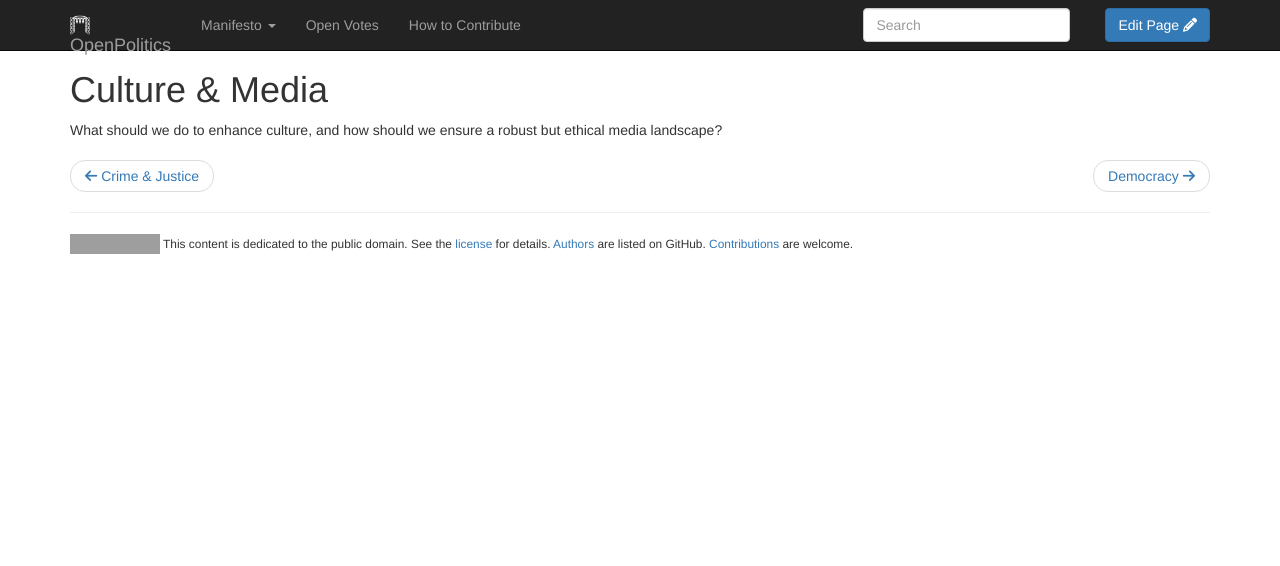
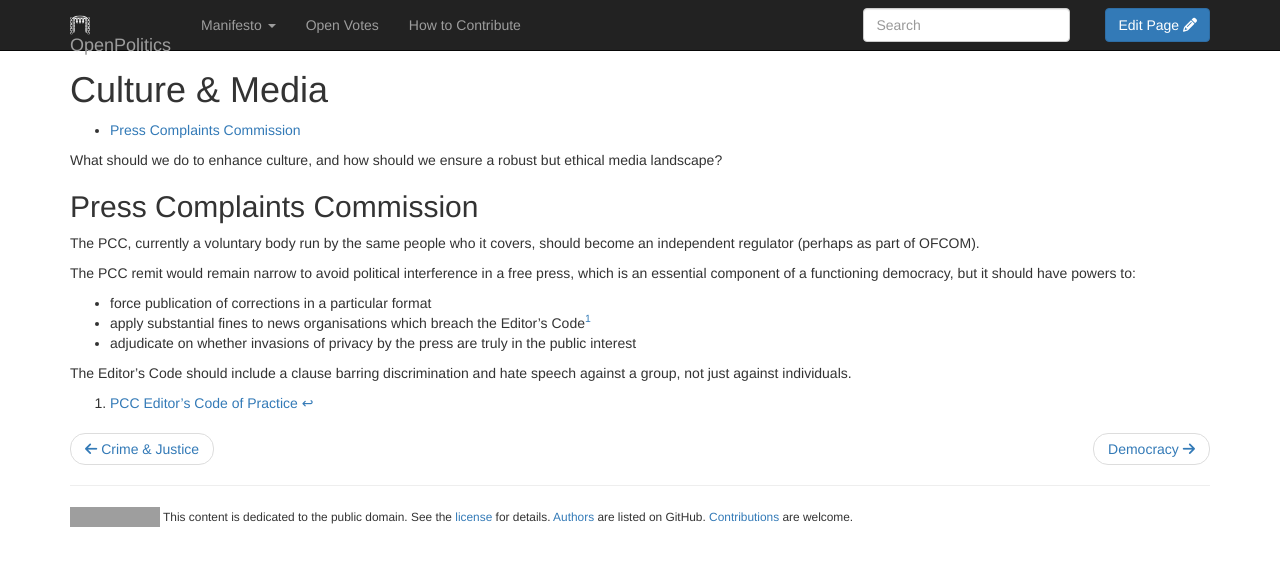
Before and after one commit to openpolitics/manifesto, a Jekyll site: the page built from manifesto/culture.md, in a window 1280 px wide. Shown: the top 566 px of the page. Built offline with Jekyll 4.4.1, drawn with Linux system fonts in a browser that asks for light colours; nearby versions of some CDN libraries; library files that are not in the unit come from our copies; grey boxes are pictures that could not be loaded.

Commit message:
Make the Press Complaints Commission independent of the press industry

```diff
--- a/manifesto/culture.md
+++ b/manifesto/culture.md
@@ -7,3 +7,18 @@ published: true
 {:toc}
 
 What should we do to enhance culture, and how should we ensure a robust but ethical media landscape?
+
+## Press Complaints Commission
+
+The PCC, currently a voluntary body run by the same people who it covers, should become an independent regulator (perhaps as part of OFCOM).
+
+The PCC remit would remain narrow to avoid political interference in a free press, which is an essential component of a functioning democracy, but it should have powers to:
+
+  * force publication of corrections in a particular format
+  * apply substantial fines to news organisations which breach the Editor's Code[^1]
+  * adjudicate on whether invasions of privacy by the press are truly in the public interest
+
+The Editor's Code should include a clause barring discrimination and hate speech against a group, not just against individuals.
+
+
+[^1]: [PCC Editor's Code of Practice](http://www.pcc.org.uk/cop/practice.html)
```
